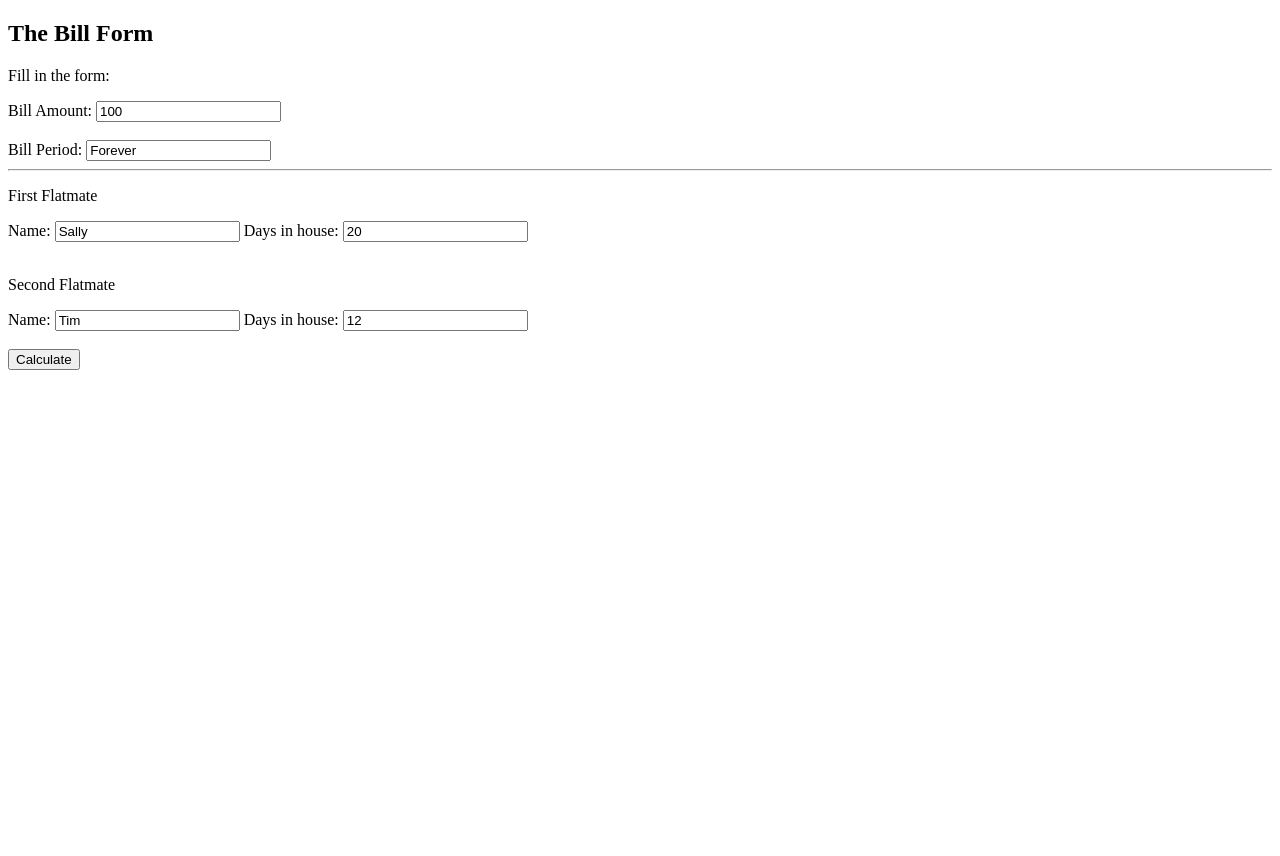
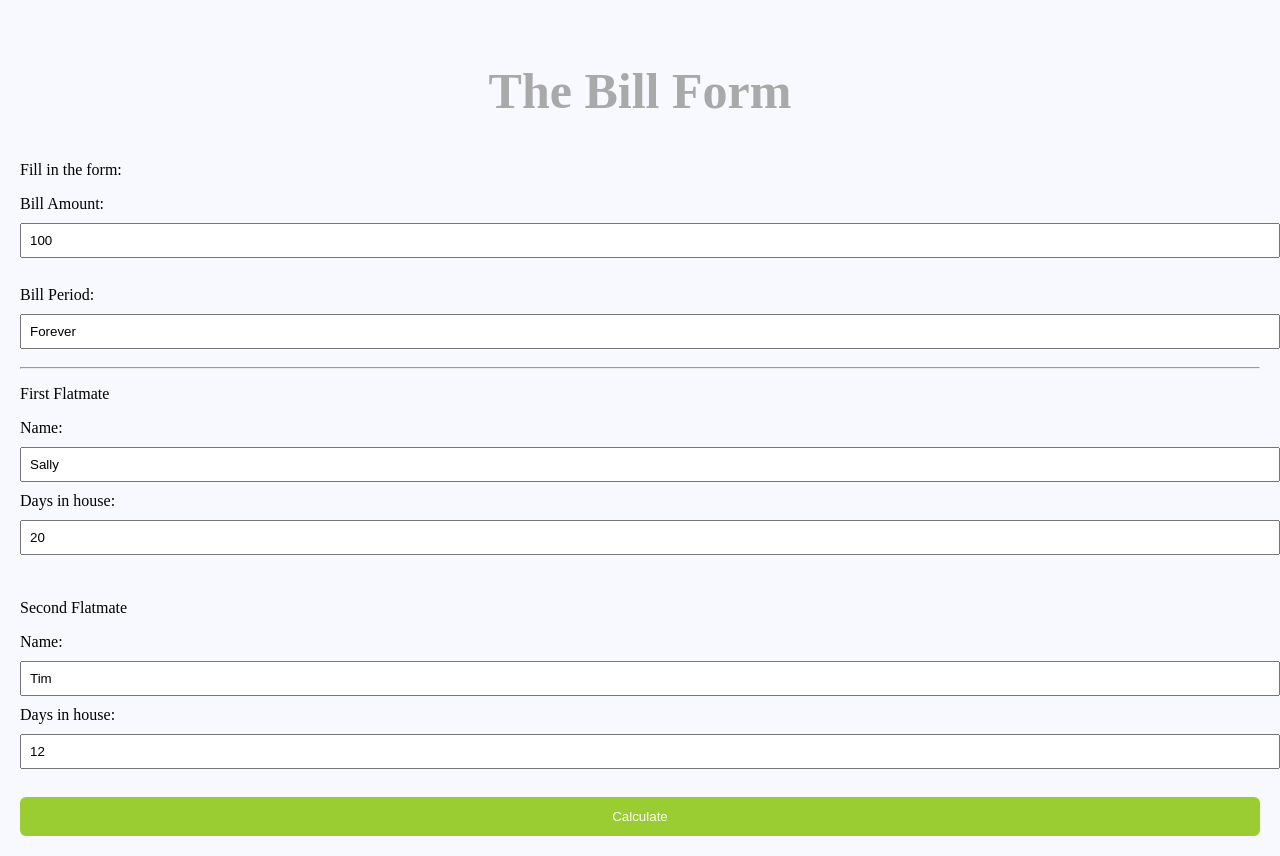
Before and after one commit to silaslowe/ProPython-Flatmate-WebApp, a Flask app: page /bill in a window 1280 px wide. Before the commit the page ends 370 px from the top, so only its background shows below. Run offline with Flask 2, Linux system fonts and the light colour scheme.

Commit message:
added css to form

```diff
--- a/static/main.css
+++ b/static/main.css
@@ -1,26 +1,27 @@
+
+
 h2 {
+    text-align: center;
     color: darkgrey;
-    text-align: center;
-    font-size: 50px;
+    font-size: 50px
 }
 
-input[type=text] {
-    width: 100%;
-    padding: 8px 8px;
-    margin: 10px 0;
+input[type=text]{
+   width: 100%;
+   padding: 8px 8px;
+   margin: 10px 0;
 }
 
 input[type=submit]{
     width: 100%;
     background-color: YellowGreen;
-    color: White;
+    color: white;
     padding: 12px 12px;
     border: none;
-    border-radius: 6px;
-
+    border-radius: 6px
 }
 
 body {
-    background-color: GhostWhite;
-    padding: 20px;
+background-color: GhostWhite;
+padding: 12px;
 }
--- a/templates/bill_form_page.html
+++ b/templates/bill_form_page.html
@@ -2,9 +2,10 @@
 <html lang="en">
 <head>
     <meta charset="UTF-8">
-    <title>Title</title>
+    <title>Form</title>
+    <link rel="stylesheet" href="static/main.css">
 </head>
-<body>
+<body style="background">
 <h2>The Bill Form</h2>
 <p>Fill in the form:</p>
 <form action="/results" method = "post">
```
